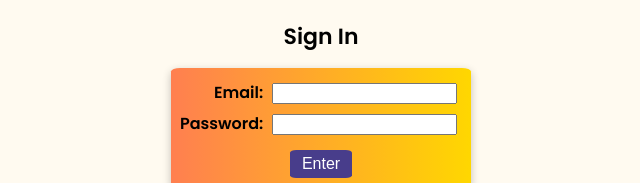
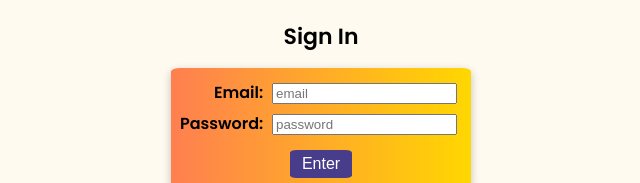
Before and after one commit to codeAdventureNow/LoginFormReact, a React (Create React App) app: page / in a window 1280 px wide. Shown: the top 183 px of the page, without its empty margins (319-959 px from the left). Built offline with nearby package versions, Linux system fonts and the light colour scheme.

Commit message:
added placeholders to inputs

```diff
--- a/src/App.js
+++ b/src/App.js
@@ -44,12 +44,18 @@ export default function MyForm() {
         <div className='inputs'>
           <label>
             <b>Email: </b>
-            <input value={email} onChange={handleEmailChange} type='text' />
+            <input
+              placeholder='email'
+              value={email}
+              onChange={handleEmailChange}
+              type='text'
+            />
           </label>
           <label>
             <b> Password: </b>
 
             <input
+              placeholder='password'
               value={password}
               onChange={handlePasswordChange}
               type='text'
```
